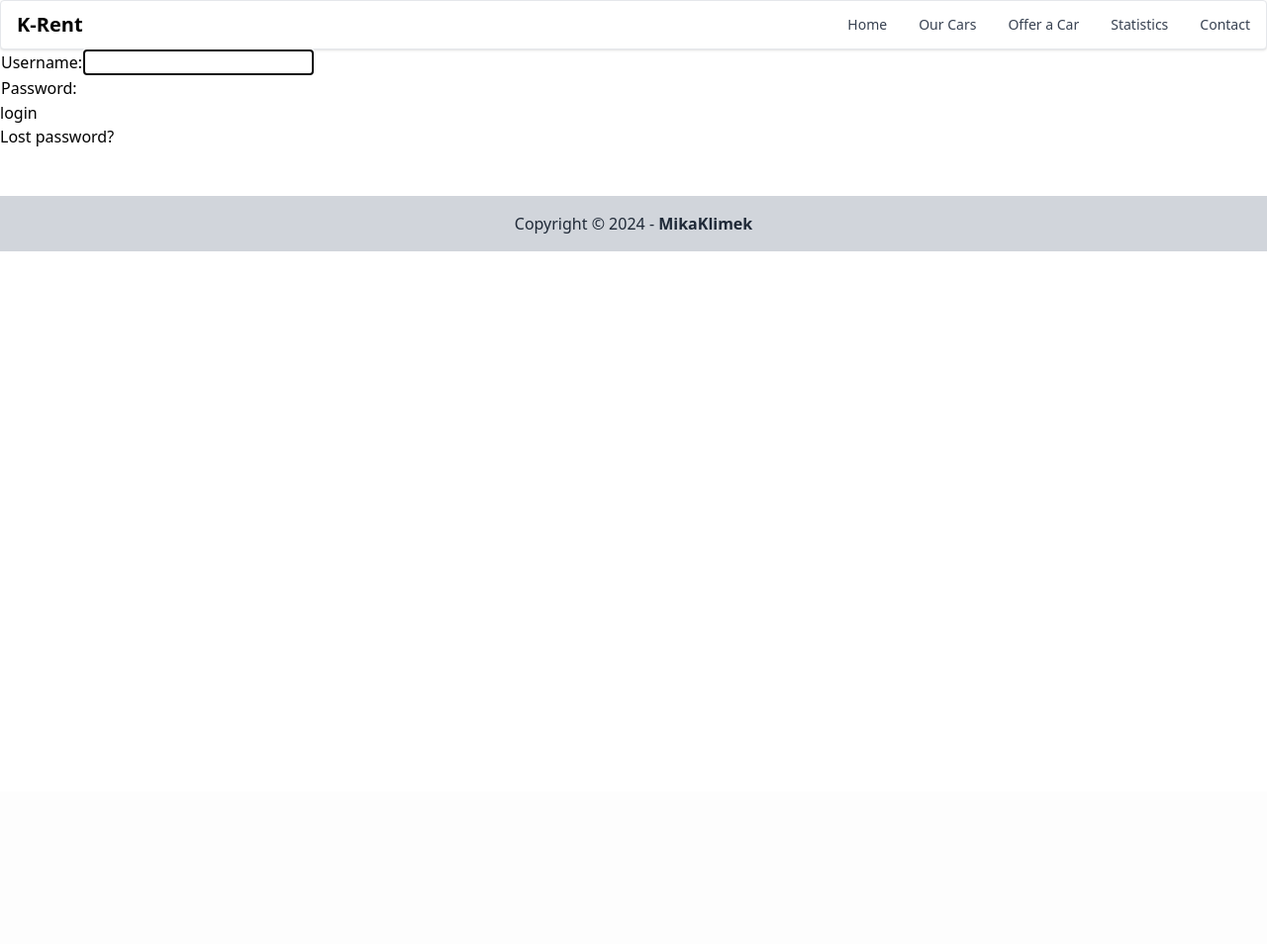
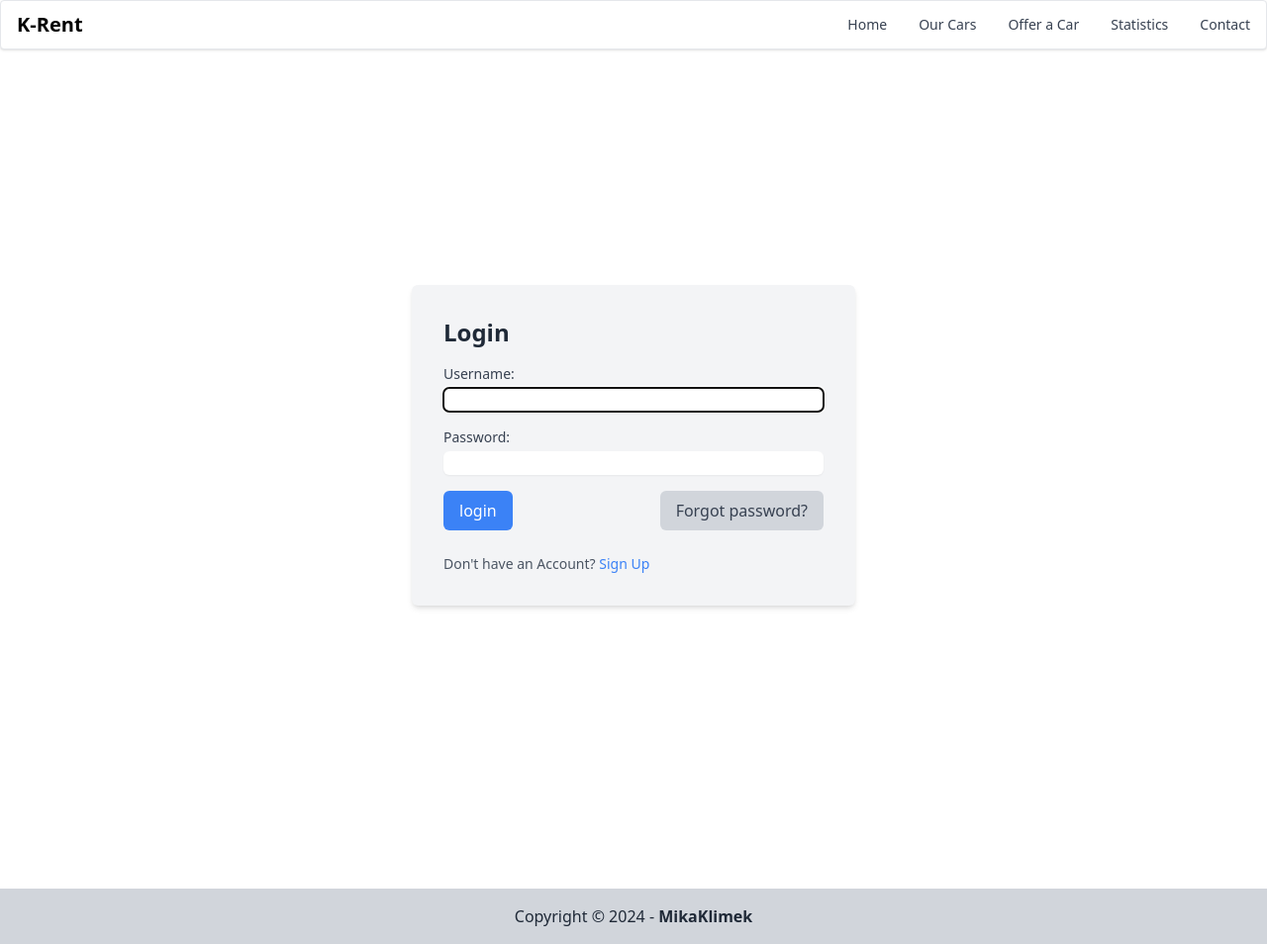
Before and after one commit to YESmikaYES/final-project, a Django app: page /profile/login/ in a window 1280 px wide. Shown: the whole page at 99% size. Before the commit the page ends 254 px from the top, so only its background shows below. Run offline with Django 5.2, Linux system fonts and the light colour scheme.

Commit message:
:sparkles: theres a bit but i forgot

```diff
--- a/final_project_django/pozicovna/authentification/templates/login.html
+++ b/final_project_django/pozicovna/authentification/templates/login.html
@@ -6,9 +6,9 @@
 
 {% block content %}
 <!-- login.html -->
-{% if form.errors %}
+<!-- {% if form.errors %}
 <p>Your username and password didn't match. Please try again.</p>
-{% endif %}
+{% endif %} -->
 
 {% if next %}
     {% if user.is_authenticated %}
@@ -19,24 +19,32 @@
     {% endif %}
 {% endif %}
 
-<form method="post" action="{% url 'login' %}">
-{% csrf_token %}
-<table>
-<tr>
-    <td>{{ form.username.label_tag }}</td>
-    <td>{{ form.username }}</td>
-</tr>
-<tr>
-    <td>{{ form.password.label_tag }}</td>
-    <td>{{ form.password }}</td>
-</tr>
-</table>
+<div class="flex items-center justify-center h-screen">
+    <div class="max-w-md w-full bg-gray-100 p-8 shadow-md rounded-md">
+      <h2 class="text-2xl font-semibold text-gray-800 mb-4">Login</h2>
+      <form method="post" action="{% url 'login' %}">
+        {% csrf_token %}
+        <div class="mb-4">
+          <label for="username" class="block text-sm font-medium text-gray-700">{{ form.username.label_tag }}</label>
+          <input required type="text" autofocus autocapitalize="none" autocomplete="username" maxlength="150" id="id_username" name="username" class="mt-1 block w-full border-gray-300 rounded-md shadow-sm focus:ring-blue-500 focus:border-blue-500">
+        </div>
+        <div class="mb-4">
+          <label for="password" class="block text-sm font-medium text-gray-700">{{ form.password.label_tag }}</label>
+          <input required type="password" id="id_password" autocomplete="current-password" name="password" class="mt-1 block w-full border-gray-300 rounded-md shadow-sm focus:ring-blue-500 focus:border-blue-500">
+        </div>
+        <div class="flex justify-between">
+          <input type="submit" value="login" class="px-4 py-2 bg-blue-500 text-white rounded-md hover:bg-blue-600 focus:outline-none focus:bg-blue-600">
+          <input type="hidden" name="next" value="{{ next }}">
+          <button type="button" class="px-4 py-2 bg-gray-300 text-gray-700 rounded-md hover:bg-gray-400 focus:outline-none focus:bg-gray-400">Forgot password?</button>
+        </div>
+        <br />
+        <p class="text-sm text-gray-600">Don't have an Account? <a href="{% url 'login' %}" class="text-blue-500 hover:underline">Sign Up</a></p>
+      </form>
+    </div>
+  </div>
 
-<input type="submit" value="login">
-<input type="hidden" name="next" value="{{ next }}">
-</form>
 
 {# Assumes you set up the password_reset view in your URLconf #}
-<p><a>Lost password?</a></p>
+<!-- <p><a>Lost password?</a></p> -->
 <!-- href="" -->
 {% endblock %}
--- a/final_project_django/pozicovna/static/output.css
+++ b/final_project_django/pozicovna/static/output.css
@@ -657,6 +637,10 @@ video {
 
 .mr-4 {
   margin-right: 1rem;
+}
+
+.mt-1 {
+  margin-top: 0.25rem;
 }
 
 .mt-4 {
@@ -695,6 +679,10 @@ video {
   height: 1.5rem;
 }
 
+.h-screen {
+  height: 100vh;
+}
+
 .w-1\/2 {
   width: 50%;
 }
@@ -812,6 +800,11 @@ video {
   border-color: rgb(229 231 235 / var(--tw-border-opacity));
 }
 
+.border-gray-300 {
+  --tw-border-opacity: 1;
+  border-color: rgb(209 213 219 / var(--tw-border-opacity));
+}
+
 .bg-blue-500 {
   --tw-bg-opacity: 1;
   background-color: rgb(59 130 246 / var(--tw-bg-opacity));
@@ -857,6 +850,10 @@ video {
 
 .p-6 {
   padding: 1.5rem;
+}
+
+.p-8 {
+  padding: 2rem;
 }
 
 .px-2 {
@@ -964,6 +961,11 @@ video {
   letter-spacing: 0.05em;
 }
 
+.text-blue-500 {
+  --tw-text-opacity: 1;
+  color: rgb(59 130 246 / var(--tw-text-opacity));
+}
+
 .text-gray-500 {
   --tw-text-opacity: 1;
   color: rgb(107 114 128 / var(--tw-text-opacity));
@@ -1006,8 +1008,10 @@ video {
   box-shadow: var(--tw-ring-offset-shadow, 0 0 #0000), var(--tw-ring-shadow, 0 0 #0000), var(--tw-shadow);
 }
 
-.ease-in-out {
-  transition-timing-function: cubic-bezier(0.4, 0, 0.2, 1);
+.shadow-sm {
+  --tw-shadow: 0 1px 2px 0 rgb(0 0 0 / 0.05);
+  --tw-shadow-colored: 0 1px 2px 0 var(--tw-shadow-color);
+  box-shadow: var(--tw-ring-offset-shadow, 0 0 #0000), var(--tw-ring-shadow, 0 0 #0000), var(--tw-shadow);
 }
 
 .odd\:bg-white:nth-child(odd) {
```
Also changed, not shown: other parts of final_project_django/pozicovna/static/output.css (+30 -26 lines), final_project_django/pozicovna/authentification/templates/signup.html (+44 -2 lines), final_project_django/pozicovna/db.sqlite3, 2 other files.
